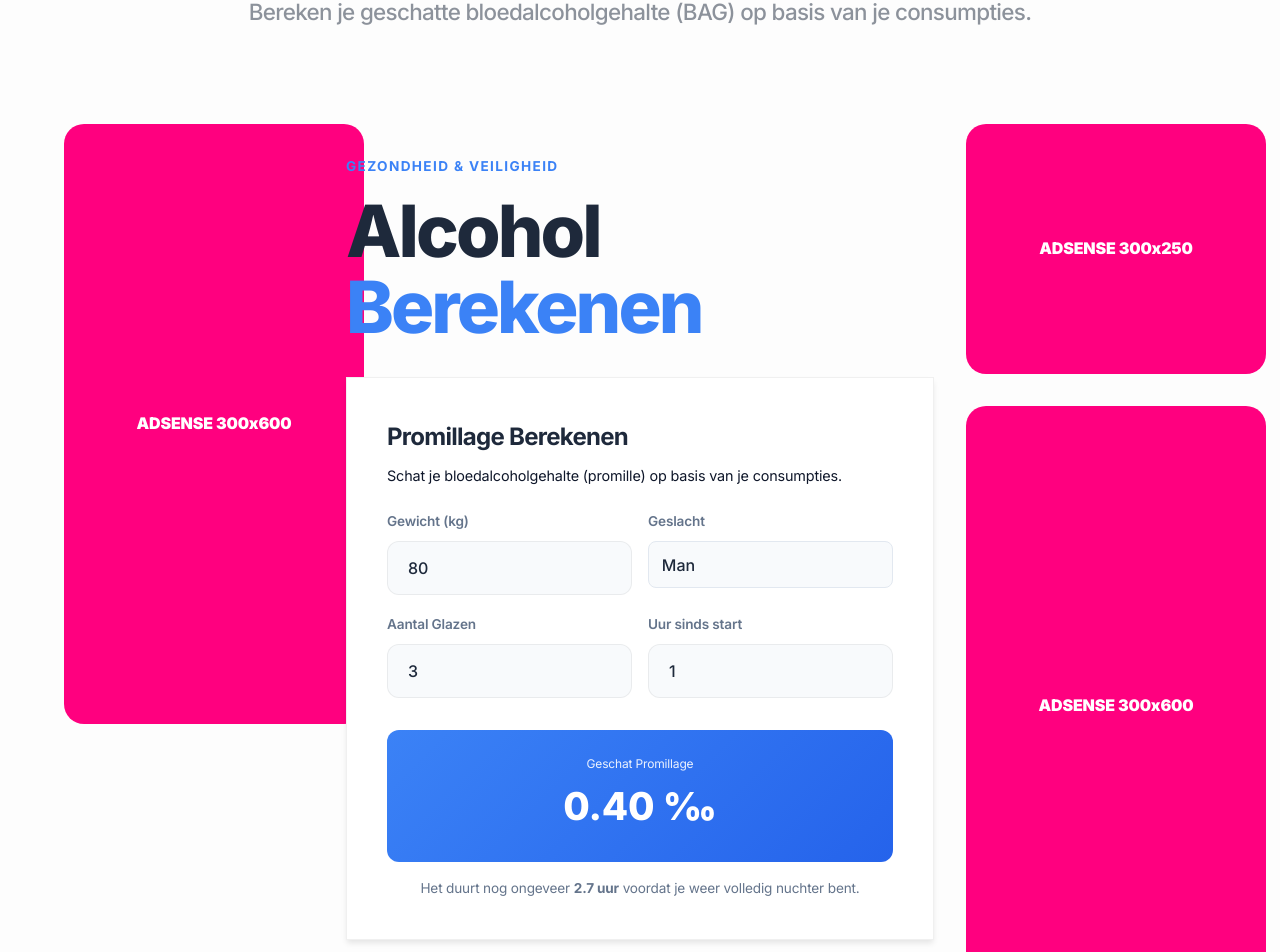
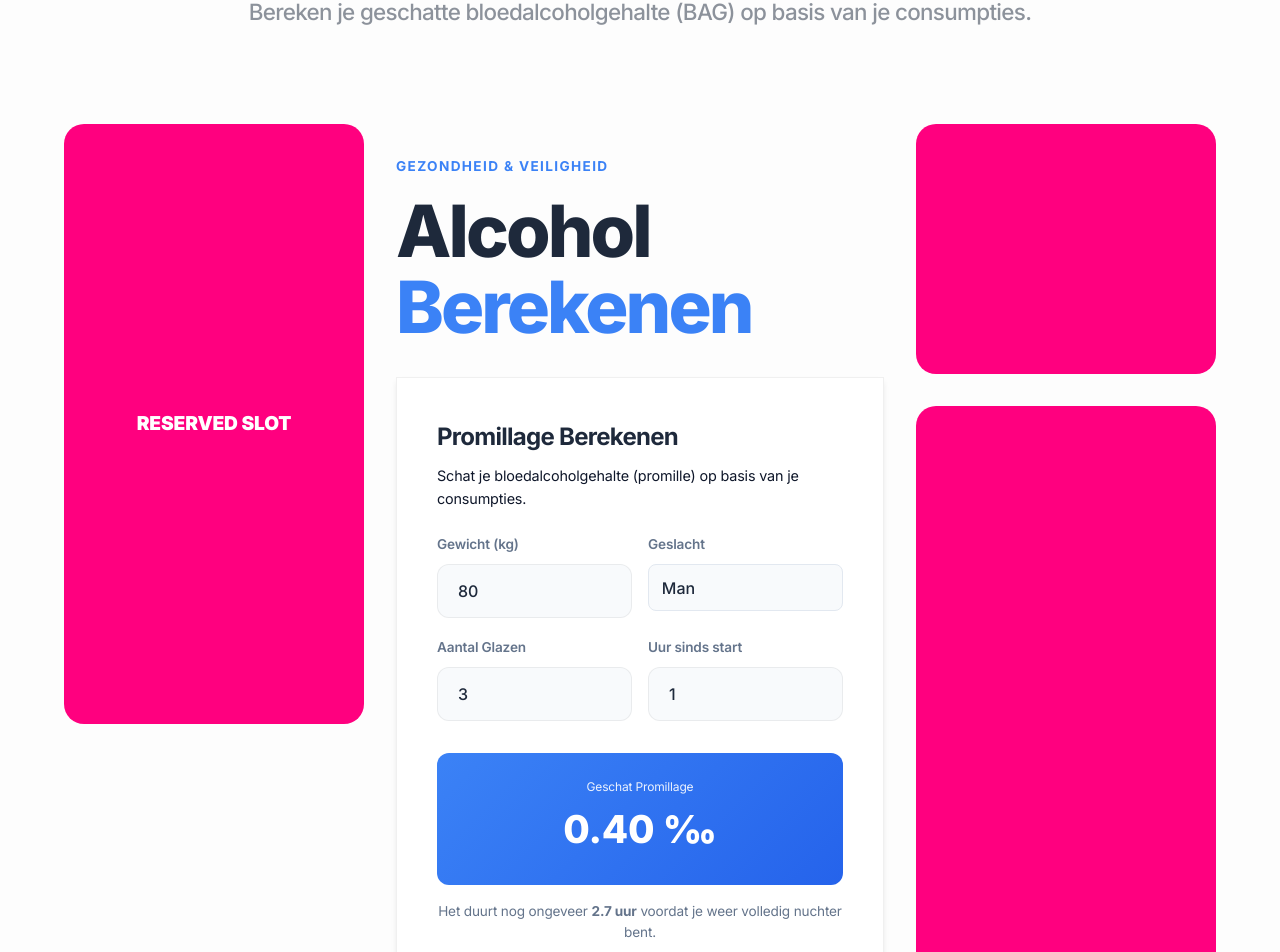
Before and after one commit to sirklaas/bereken.ing, a Next.js app: page /alcohol in a window 1280 px wide. Shown: the part 297-1249 px from the top of the page. Built offline with nearby package versions, Linux system fonts and the light colour scheme.

Commit message:
fix: bypass ad-blockers and resolve grid conflict for adsense placeholders

```diff
--- a/src/components/ToolLayout.tsx
+++ b/src/components/ToolLayout.tsx
@@ -18,63 +18,64 @@ export default function ToolLayout({ children, intro, title, subtitle }: ToolLay
         {subtitle && <h2 style={{ fontSize: "1.4rem", fontWeight: 500, opacity: 0.5, maxWidth: "850px", margin: "0 auto", lineHeight: 1.4 }}>{subtitle}</h2>}
       </div>
 
-      {/* 2. 3-Column Pristine Grid */}
-      <div className="pristine-grid">
+      {/* 2. 3-Column Layout (Independent of fluid-grid to prevent overlap) */}
+      <div style={{
+        display: "grid",
+        gridTemplateColumns: "repeat(auto-fit, minmax(300px, 1fr))",
+        gap: "var(--gap)",
+        alignItems: "start"
+      }} className="main-tool-grid">
 
-        {/* Left Ad Sidebar (Pink Placeholder) */}
-        <div className="ad-sidebar left-ad">
+        {/* Left Side Slot */}
+        <div className="side-slot left-slot" style={{ display: "flex", justifyContent: "center" }}>
           <div style={{
             background: "#FF007F",
             width: "300px",
             height: "600px",
+            borderRadius: "20px",
             display: "flex",
             alignItems: "center",
             justifyContent: "center",
             color: "white",
             fontWeight: 900,
-            borderRadius: "20px"
+            fontSize: "1.2rem"
           }}>
-            ADSENSE 300x600
+            RESERVED SLOT
           </div>
         </div>
 
-        {/* Center: The actual Tool */}
-        <main style={{ minWidth: 0 }}>
+        {/* Center: The actual Tool (Occupies more space on desktop) */}
+        <main style={{ minWidth: 0, gridColumn: "span 1" }}>
           {children}
         </main>
 
-        {/* Right Ad Sidebar (Pink Placeholder) */}
-        <div className="ad-sidebar right-ad">
-          <div style={{
-            background: "#FF007F",
-            width: "300px",
-            height: "250px",
-            display: "flex",
-            alignItems: "center",
-            justifyContent: "center",
-            color: "white",
-            fontWeight: 900,
-            borderRadius: "20px",
-            marginBottom: "2rem"
-          }}>
-            ADSENSE 300x250
-          </div>
-          <div style={{
-            background: "#FF007F",
-            width: "300px",
-            height: "600px",
-            display: "flex",
-            alignItems: "center",
-            justifyContent: "center",
-            color: "white",
-            fontWeight: 900,
-            borderRadius: "20px"
-          }}>
-            ADSENSE 300x600
-          </div>
+        {/* Right Side Slot */}
+        <div className="side-slot right-slot" style={{ display: "flex", flexDirection: "column", gap: "2rem", alignItems: "center" }}>
+          <div style={{ background: "#FF007F", width: "300px", height: "250px", borderRadius: "20px" }} />
+          <div style={{ background: "#FF007F", width: "300px", height: "600px", borderRadius: "20px" }} />
         </div>
 
       </div>
+
+      <style jsx>{`
+        @media (min-width: 1280px) {
+          .main-tool-grid {
+            grid-template-columns: 300px 1fr 300px !important;
+          }
+        }
+        @media (max-width: 1279px) and (min-width: 1024px) {
+          .main-tool-grid {
+            grid-template-columns: 1fr 300px !important;
+          }
+          .left-slot { display: none; }
+        }
+        @media (max-width: 1023px) {
+          .main-tool-grid {
+            grid-template-columns: 1fr !important;
+          }
+          .side-slot { display: none; }
+        }
+      `}</style>
     </div>
   );
 }
```
Also changed, not shown: src/app/page.tsx (+13 -11 lines).
